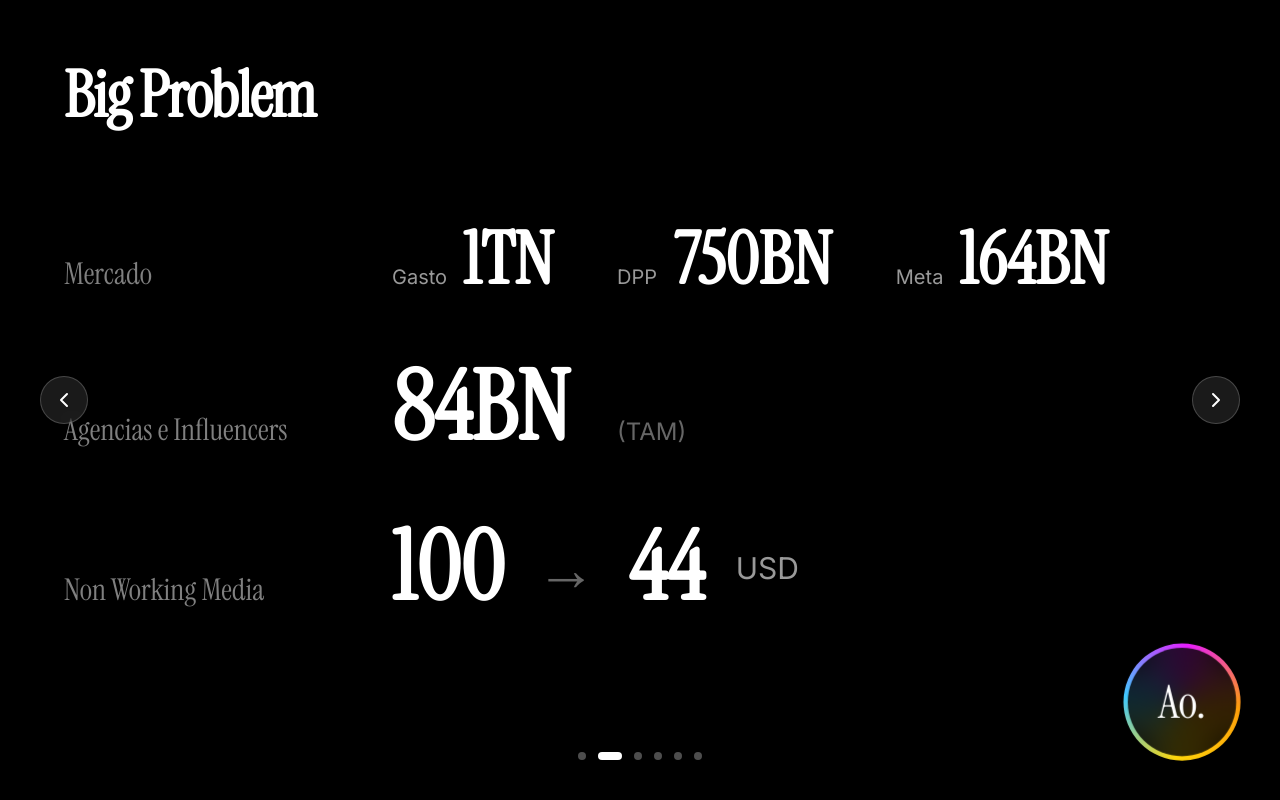
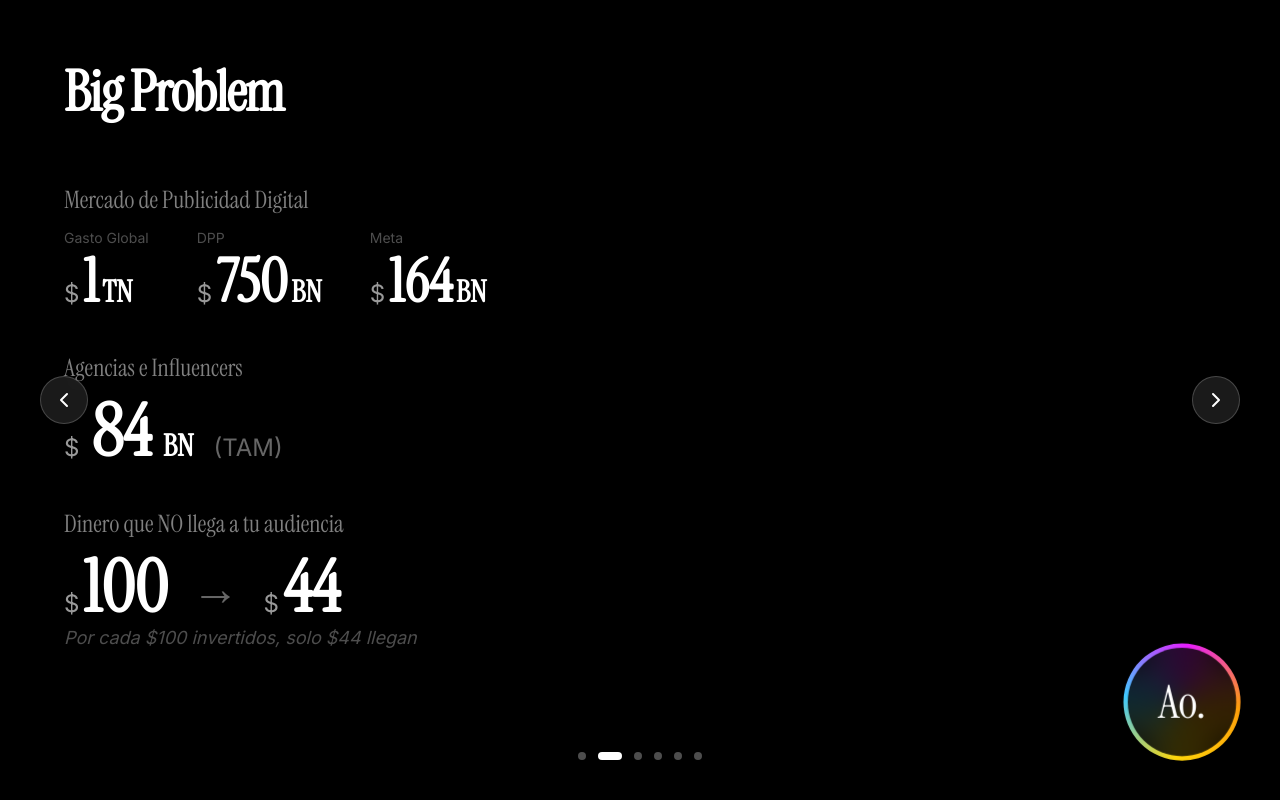
Before and after one commit to m5b6/hax, a Next.js app: page /demo in a window 1280 px wide. Both pictures are taken after a click on the button 618 px from the left and 756 px from the top of the page. Built offline with nearby package versions, Linux system fonts and the light colour scheme.

Commit message:
feat: improve data presentation and emphasize key terms in slides

```diff
--- a/src/components/slides/Slide01Adsombroso.tsx
+++ b/src/components/slides/Slide01Adsombroso.tsx
@@ -50,7 +50,7 @@ export function Slide01Adsombroso() {
                         transition={{ duration: 0.8, delay: 0.5 }}
                         className="text-[96px] font-bold text-white leading-none mb-8 tracking-tight font-serif"
                     >
-                        ADSOMBROSO!
+                        <span className="font-black">ADS</span>OMBROSO!
                     </motion.h1>
                     <motion.p
                         initial={{ y: 20, opacity: 0 }}
--- a/src/components/slides/Slide02BigProblem.tsx
+++ b/src/components/slides/Slide02BigProblem.tsx
@@ -23,33 +23,45 @@ export function Slide02BigProblem() {
                     initial={{ y: -30, opacity: 0 }}
                     animate={{ y: 0, opacity: 1 }}
                     transition={{ duration: 0.8, ease: "easeOut" }}
-                    className="text-[64px] font-bold text-white leading-none mb-24 tracking-tight font-serif"
+                    className="text-[56px] font-bold text-white leading-none mb-16 tracking-tight font-serif"
                 >
                     Big Problem
                 </motion.h1>
 
-                {/* Stats Grid - More Spaced and Elegant */}
-                <div className="space-y-16">
+                {/* Stats Grid - Compact */}
+                <div className="space-y-10">
                     {/* Mercado Row */}
                     <motion.div
                         initial={{ x: -50, opacity: 0 }}
                         animate={{ x: 0, opacity: 1 }}
                         transition={{ duration: 0.8, delay: 0.3, ease: "easeOut" }}
-                        className="flex items-baseline gap-12"
+                        className="space-y-3"
                     >
-                        <span className="text-white/50 text-3xl font-normal font-serif min-w-[280px]">Mercado</span>
-                        <div className="flex items-baseline gap-16">
-                            <div className="flex items-baseline gap-4">
-                                <span className="text-white/60 text-xl font-normal">Gasto</span>
-                                <span className="text-white text-7xl font-bold font-serif">1TN</span>
+                        <span className="text-white/50 text-2xl font-normal font-serif block">Mercado de Publicidad Digital</span>
+                        <div className="flex items-baseline gap-12">
+                            <div className="flex flex-col items-start gap-1">
+                                <span className="text-white/30 text-sm font-normal">Gasto Global</span>
+                                <div className="flex items-baseline gap-1">
+                                    <span className="text-white/60 text-2xl font-normal">$</span>
+                                    <span className="text-white text-6xl font-bold font-serif">1</span>
+                                    <span className="text-white text-3xl font-bold font-serif">TN</span>
+                                </div>
                             </div>
-                            <div className="flex items-baseline gap-4">
-                                <span className="text-white/60 text-xl font-normal">DPP</span>
-                                <span className="text-white text-7xl font-bold font-serif">750BN</span>
+                            <div className="flex flex-col items-start gap-1">
+                                <span className="text-white/30 text-sm font-normal">DPP</span>
+                                <div className="flex items-baseline gap-1">
+                                    <span className="text-white/60 text-2xl font-normal">$</span>
+                                    <span className="text-white text-6xl font-bold font-serif">750</span>
+                                    <span className="text-white text-3xl font-bold font-serif">BN</span>
+                                </div>
                             </div>
-                            <div className="flex items-baseline gap-4">
-                                <span className="text-white/60 text-xl font-normal">Meta</span>
-                                <span className="text-white text-7xl font-bold font-serif">164BN</span>
+                            <div className="flex flex-col items-start gap-1">
+                                <span className="text-white/30 text-sm font-normal">Meta</span>
+                                <div className="flex items-baseline gap-1">
+                                    <span className="text-white/60 text-2xl font-normal">$</span>
+                                    <span className="text-white text-6xl font-bold font-serif">164</span>
+                                    <span className="text-white text-3xl font-bold font-serif">BN</span>
+                                </div>
                             </div>
                         </div>
                     </motion.div>
@@ -59,11 +71,15 @@ export function Slide02BigProblem() {
                         initial={{ x: -50, opacity: 0 }}
                         animate={{ x: 0, opacity: 1 }}
                         transition={{ duration: 0.8, delay: 0.6, ease: "easeOut" }}
-                        className="flex items-baseline gap-12"
+                        className="space-y-3"
                     >
-                        <span className="text-white/50 text-3xl font-normal font-serif min-w-[280px]">Agencias e Influencers</span>
-                        <span className="text-white text-8xl font-bold font-serif">84BN</span>
-                        <span className="text-white/40 text-2xl font-normal">(TAM)</span>
+                        <span className="text-white/50 text-2xl font-normal font-serif block">Agencias e Influencers</span>
+                        <div className="flex items-baseline gap-3">
+                            <span className="text-white/60 text-2xl font-normal">$</span>
+                            <span className="text-white text-7xl font-bold font-serif">84</span>
+                            <span className="text-white text-3xl font-bold font-serif">BN</span>
+                            <span className="text-white/40 text-2xl font-normal ml-2">(TAM)</span>
+                        </div>
                     </motion.div>
 
                     {/* Non Working Media Row */}
@@ -71,15 +87,21 @@ export function Slide02BigProblem() {
                         initial={{ x: -50, opacity: 0 }}
                         animate={{ x: 0, opacity: 1 }}
                         transition={{ duration: 0.8, delay: 0.9, ease: "easeOut" }}
-                        className="flex items-baseline gap-12"
+                        className="space-y-3"
                     >
-                        <span className="text-white/50 text-3xl font-normal font-serif min-w-[280px]">Non Working Media</span>
-                        <div className="flex items-center gap-8">
-                            <span className="text-white text-8xl font-bold font-serif">100</span>
-                            <span className="text-white/40 text-6xl font-light">→</span>
-                            <span className="text-white text-8xl font-bold font-serif">44</span>
-                            <span className="text-white/60 text-3xl font-normal">USD</span>
+                        <span className="text-white/50 text-2xl font-normal font-serif block">Dinero que NO llega a tu audiencia</span>
+                        <div className="flex items-center gap-6">
+                            <div className="flex items-baseline gap-1">
+                                <span className="text-white/60 text-2xl font-normal">$</span>
+                                <span className="text-white text-7xl font-bold font-serif">100</span>
+                            </div>
+                            <span className="text-white/40 text-5xl font-light">→</span>
+                            <div className="flex items-baseline gap-1">
+                                <span className="text-white/60 text-2xl font-normal">$</span>
+                                <span className="text-white text-7xl font-bold font-serif">44</span>
+                            </div>
                         </div>
+                        <span className="text-white/30 text-lg font-normal italic">Por cada $100 invertidos, solo $44 llegan</span>
                     </motion.div>
                 </div>
             </div>
```
